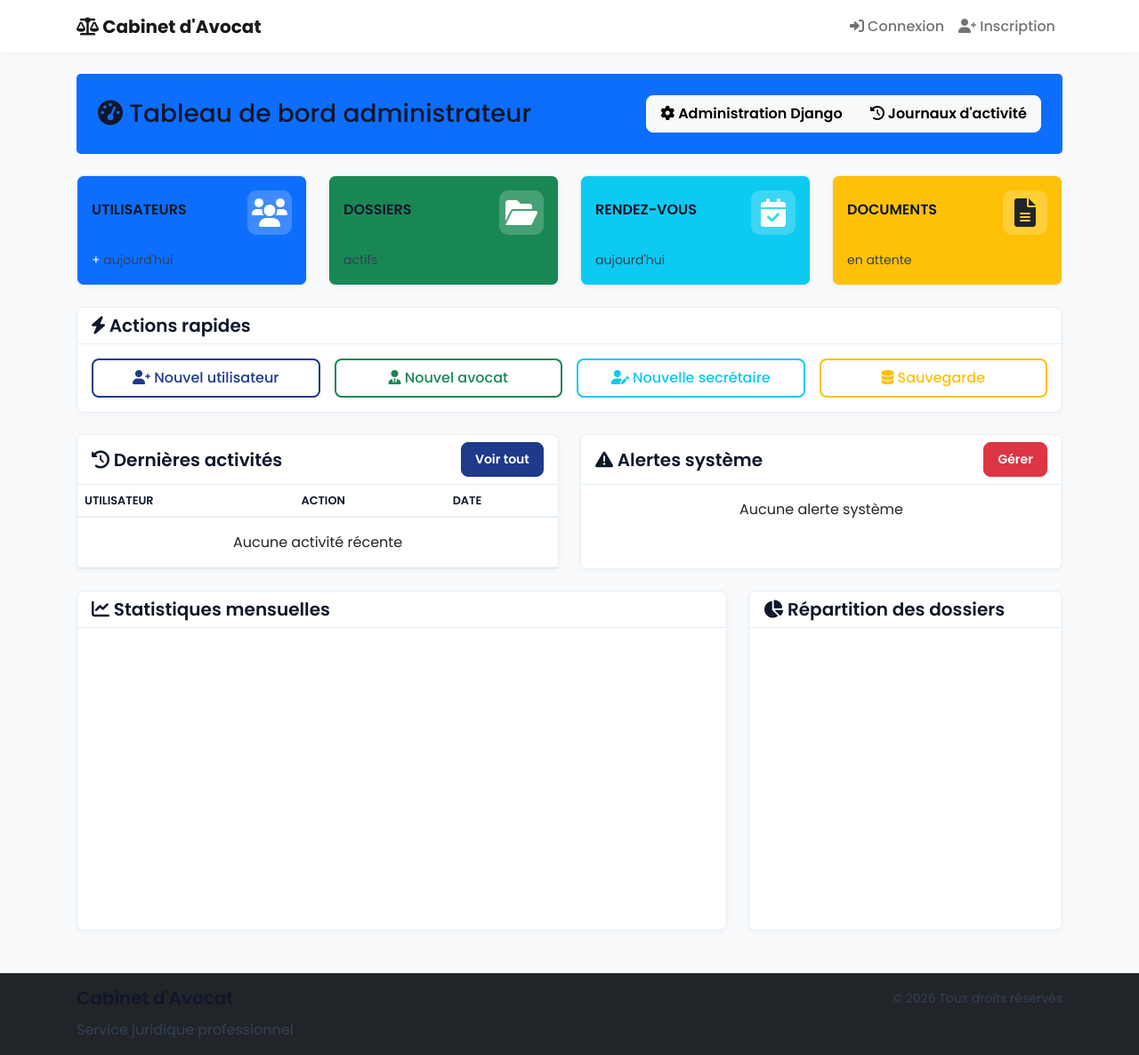
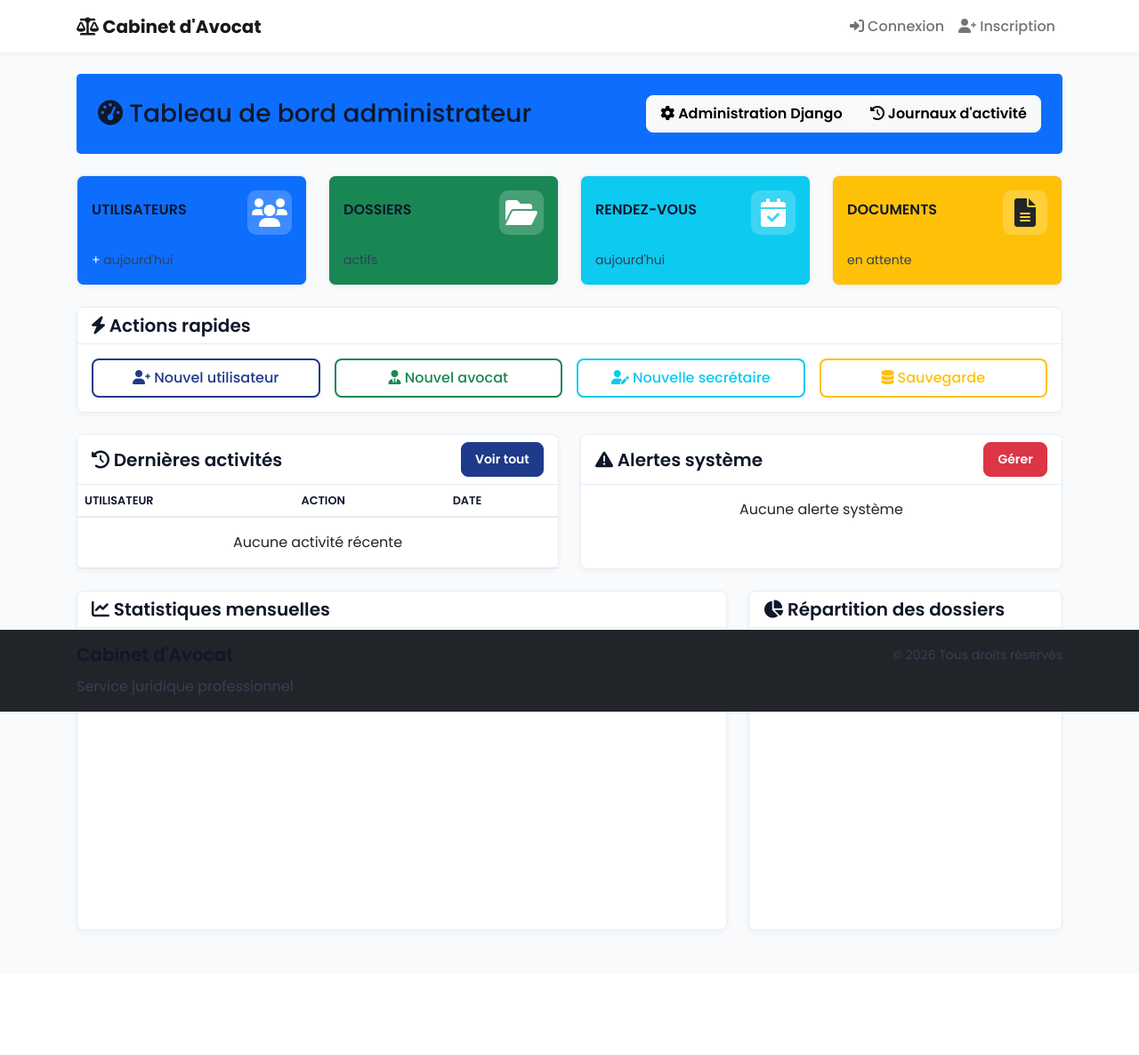
Before and after one commit to Nizar-55/cabinet_avocat, a Django app: template templates/admin/dashboard.html in a window 1280 px wide. Shown: the whole page at 89% size. After the commit the page ends 1047 px from the top, so only its background shows below. Run offline with Django 3.2, Linux system fonts and the light colour scheme; the template is opened without the code that fills it, so the values that code supplies are empty; a map, chart or similar area stays blank.

Commit message:
fix(ui): fix footer on short pages (fixed position + body padding)

```diff
--- a/static/css/style.css
+++ b/static/css/style.css
@@ -18,6 +18,7 @@
     --transition-speed: 200ms;
     --transition: var(--transition-speed) ease;
     --font-family: 'Poppins', system-ui, -apple-system, 'Segoe UI', Roboto, 'Helvetica Neue', Arial;
+    --footer-height: 72px;
 }
 
 /* Base reset */
@@ -33,6 +34,7 @@ body {
     display: flex;
     flex-direction: column;
     min-height: 100vh;
+    padding-bottom: var(--footer-height);
 }
 
 /* Make the main content grow so the footer stays at the bottom */
@@ -88,6 +90,15 @@ p, label, small { color: #334155; line-height:1.5 }
 .alert-info { background: #eff6ff; border-color: rgba(59,130,246,0.12); color: #1e3a8a; }
 
 .footer { background: var(--primary-color); color: #e6eefc; padding: 1.5rem 0; margin-top: 0; }
+
+/* Fixed footer fallback for short pages (keeps it at viewport bottom) */
+.footer {
+    position: fixed;
+    left: 0;
+    right: 0;
+    bottom: 0;
+    z-index: 1000;
+}
 .footer a { color: #f8fafc; text-decoration: none; }
 
 /* Home / Hero */
```
